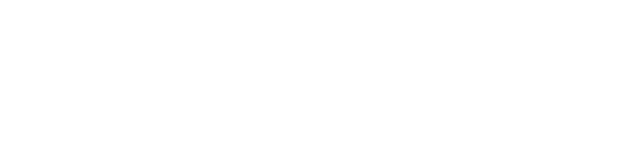
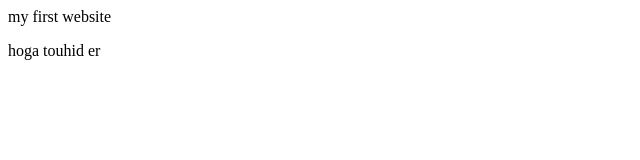
Before and after one commit to mdtohidvai/my-first-website, a plain HTML site: page inde.html in a window 1280 px wide. Shown: the whole page, without its empty margins (0-640 px from the left). Drawn offline with Linux system fonts and the light colour scheme.

Commit message:
hogar kam korse

```diff
--- a/inde.html
+++ b/inde.html
@@ -1,11 +1,12 @@
 <!DOCTYPE html>
 <html lang="en">
 <head>
-    <meta charset="UTF-8">
+    <meta charset="UTF-  8">
     <meta name="viewport" content="width=device-width, initial-scale=1.0">
     <title>Document</title>
 </head>
 <body>
-
+    <hi>my first website</hi>
+    <p class="dhon">hoga touhid er</p>
 </body>
 </html>
--- a/style.css
+++ b/style.css
@@ -0,0 +1,6 @@
+.dhon{
+    font-family: 'Segoe UI', Tahoma, Geneva, Verdana, sans-serif;
+    color: chartreuse;
+    font-size: larger;
+    font-style: inherit;
+}
```
